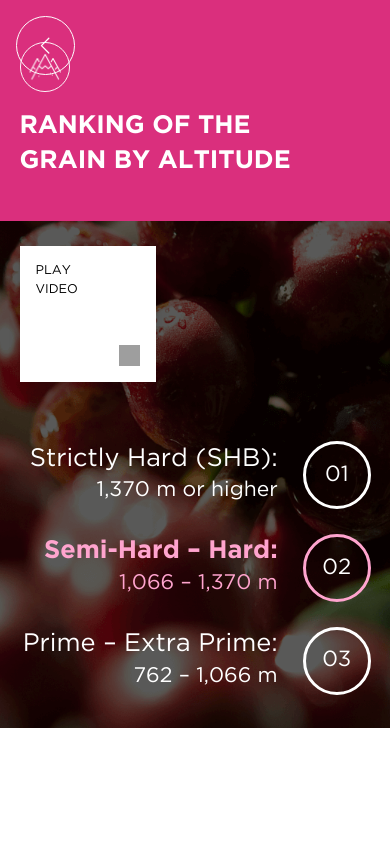
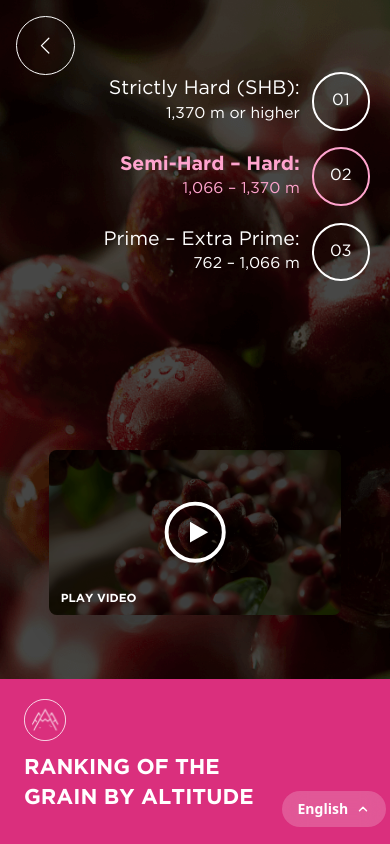
Before and after one commit to Alan4745/front-green-book, a React (Vite) app: page /c1/section4 in a window 390 px wide. Built offline with nearby package versions, Linux system fonts and the light colour scheme; grey boxes are pictures that could not be loaded.

Commit message:
Adjust C1 mobile layout and video posters

```diff
--- a/src/components/C1/Section4C1.jsx
+++ b/src/components/C1/Section4C1.jsx
@@ -1,5 +1,5 @@
 import { useTranslation } from "react-i18next";
-import { useState, useEffect } from "react";
+import { useState, useEffect, useRef } from "react";
 
 import BackButton from "../Global/BackButton";
 import LanguageSelector from "../Global/LanguageSelector";
@@ -10,58 +10,116 @@ import FS4 from "../../assets/C1/FS4.png";
 import IconoMontaña from "../../assets/C1/IconoMontaña.svg";
 import Vid1 from "../../assets/C1/Vid1.mp4";
 
+const PlayIcon = ({ className = "w-full h-full text-gray-700" }) => (
+    <svg viewBox="0 0 24 24" fill="currentColor" className={className}>
+        <circle cx="12" cy="12" r="11" stroke="currentColor" strokeWidth="1.5" fill="none" />
+        <polygon points="10,8 17,12 10,16" />
+    </svg>
+);
+
 const Section4C1 = () => {
     const { t } = useTranslation();
     const [isVideoOpen, setIsVideoOpen] = useState(false);
+    const [videoPoster, setVideoPoster] = useState(FS4);
+    const videoRef = useRef(null);
 
     const keys = {
-        alts: {
-            icon: "c1.section4.iconAlt",
-            play: "c1.section4.playBox.playAlt"
-        },
+        alts: { icon: "c1.section4.iconAlt", play: "c1.section4.playBox.playAlt" },
         titles: {
             pinkTop: "c1.section4.pink.title.top",
             pinkBottom: "c1.section4.pink.title.bottom",
             playTop: "c1.section4.playBox.title.top",
             playBottom: "c1.section4.playBox.title.bottom"
         },
-        aria: {
-            modal: "c1.section4.playBox.modalAria"
-        },
-        buttons: {
-            closeFallback: "Cerrar"
-        }
+        aria: { modal: "c1.section4.playBox.modalAria" },
+        buttons: { closeFallback: "Cerrar" }
     };
+
+    // Genera miniatura del video para usar como poster
+    useEffect(() => {
+        let cancelled = false;
+
+        const video = document.createElement('video');
+        video.muted = true;
+        video.playsInline = true;
+        video.preload = 'auto';
+        video.src = Vid1;
+
+        const drawFrame = () => {
+            if (cancelled) return;
+            const w = video.videoWidth || 1280;
+            const h = video.videoHeight || 720;
+            const canvas = document.createElement('canvas');
+            canvas.width = w;
+            canvas.height = h;
+            const ctx = canvas.getContext('2d');
+            if (!ctx) { cleanup(); return; }
+            ctx.drawImage(video, 0, 0, w, h);
+            try {
+                const url = canvas.toDataURL('image/jpeg', 0.9);
+                if (!cancelled) setVideoPoster(url);
+            } catch { /* noop */ }
+            cleanup();
+        };
+
+        const onLoadedData = () => {
+            try {
+                const seekTo = Math.min(9, video.duration || 9);
+                video.addEventListener('seeked', drawFrame, { once: true });
+                video.currentTime = seekTo;
+            } catch { drawFrame(); }
+        };
+
+        const onError = () => cleanup();
+
+        const cleanup = () => {
+            video.removeEventListener('loadeddata', onLoadedData);
+            video.removeEventListener('error', onError);
+            video.src = '';
+        };
+
+        video.addEventListener('loadeddata', onLoadedData);
+        video.addEventListener('error', onError);
+        try { video.load(); } catch { /* noop */ }
+
+        return () => { cancelled = true; cleanup(); };
+    }, []);
+
+    // Esc para cerrar modal
+    useEffect(() => {
+        if (!isVideoOpen) return;
+        const onKeyDown = (e) => { if (e.key === "Escape") closeVideo(); };
+        window.addEventListener("keydown", onKeyDown);
+        return () => window.removeEventListener("keydown", onKeyDown);
+    }, [isVideoOpen]);
 
     const openVideo = () => setIsVideoOpen(true);
     const closeVideo = () => setIsVideoOpen(false);
 
-    useEffect(() => {
-        if (!isVideoOpen) return;
-        const onKeyDown = (e) => {
-            if (e.key === "Escape") closeVideo();
-        };
-        window.addEventListener("keydown", onKeyDown);
-        return () => window.removeEventListener("keydown", onKeyDown);
-    }, [isVideoOpen]);
-
     return (
         <div
-            className="relative min-h-screen w-screen overflow-hidden bg-no-repeat bg-center bg-cover z-10 max-lg:min-h-0 max-lg:flex max-lg:flex-col"
+            className="relative min-h-screen w-screen overflow-hidden bg-no-repeat bg-center bg-cover z-10"
             style={{ backgroundImage: `url(${FS4})` }}
         >
-            {/* CUADRO ROSADO EN LA ESQUINA INFERIOR IZQUIERDA */}
-            <div className="absolute bottom-0 left-0 bg-[#DA2F7D] w-[45vw] h-[60vh] px-10 flex flex-col justify-between py-10 max-lg:relative max-lg:w-full max-lg:h-auto max-lg:px-[5vw] max-lg:py-[4vh]">
-                <div className="pt-2">
-                    <img
-                        src={IconoMontaña}
-                        alt={t(keys.alts.icon)}
-                        className="w-[8vh] h-[8vh] max-lg:w-[6vh] max-lg:h-[6vh]"
-                    />
+            {/* Overlay sutil */}
+            <div className="absolute inset-0 bg-black/20" />
+
+            {/* BOTÓN DE REGRESO */}
+            <div className="absolute top-10 left-10 z-20 max-lg:top-4 max-lg:left-4">
+                <BackButton onClick={() => window.history.back()} />
+            </div>
+
+            {/* ── DESKTOP ── */}
+
+            {/* CUADRO ROSADO - Desktop */}
+            <div className="hidden lg:flex absolute bottom-0 left-0 bg-[#DA2F7D] flex-col justify-between
+                            w-[45vw] h-[60vh] px-10 py-10">
+                <div>
+                    <img src={IconoMontaña} alt={t(keys.alts.icon)} className="w-[8vh] h-[8vh]" />
                 </div>
-                <div className="pb-2 max-lg:pt-[2vh]">
+                <div>
                     <h3
-                        className="text-white text-[5vh] uppercase leading-snug max-lg:text-[3vh]"
+                        className="text-white text-[5vh] uppercase leading-snug"
                         style={{ fontFamily: "GothamBold" }}
                     >
                         {t(keys.titles.pinkTop)}<br />{t(keys.titles.pinkBottom)}
@@ -69,9 +127,10 @@ const Section4C1 = () => {
                 </div>
             </div>
 
-            {/* CUADRO BLANCO DE "REPRODUCE EL VIDEO" */}
+            {/* CUADRO "PLAY VIDEO" - Desktop (preview rectangular) */}
             <div
-                className="absolute top-[40vh] left-[39vw] bg-white w-[12vw] h-[12vw] flex shadow-lg cursor-pointer hover:scale-105 transition-transform duration-300 max-lg:relative max-lg:top-auto max-lg:left-auto max-lg:mx-[5vw] max-lg:my-[3vh] max-lg:w-[25vw] max-lg:h-[25vw] max-sm:w-[35vw] max-sm:h-[35vw]"
+                className="hidden lg:flex absolute cursor-pointer hover:scale-[1.03] transition-transform duration-300
+                            top-[30vh] left-[36vw] w-[30vw] aspect-video rounded-lg overflow-hidden shadow-2xl"
                 onClick={openVideo}
                 role="button"
                 tabIndex={0}
@@ -79,66 +138,113 @@ const Section4C1 = () => {
                 aria-label={t(keys.alts.play)}
                 title={t(keys.alts.play)}
             >
-                <div className="relative w-full h-full p-4">
-                    <p
-                        className="text-black text-[2vh] text-left uppercase max-lg:text-[1.5vh]"
-                        style={{ fontFamily: "GothamNormal" }}
-                    >
-                        {t(keys.titles.playTop)}<br />{t(keys.titles.playBottom)}
+                <img src={videoPoster} alt={t(keys.alts.play)} className="absolute inset-0 w-full h-full object-cover" />
+                <div className="absolute inset-0 bg-black/30" />
+                <div className="absolute inset-0 flex items-center justify-center">
+                    <div className="w-[5vw] h-[5vw]">
+                        <PlayIcon className="w-full h-full text-white drop-shadow-lg" />
+                    </div>
+                </div>
+                <div className="absolute bottom-3 left-4">
+                    <p className="text-white uppercase leading-tight text-[1.8vh] drop-shadow" style={{ fontFamily: "GothamBold" }}>
+                        {t(keys.titles.playTop)} {t(keys.titles.playBottom)}
                     </p>
-                    <img
-                        src="https://cdn-icons-png.flaticon.com/512/0/375.png"
-                        alt={t(keys.alts.play)}
-                        className="absolute bottom-4 right-4 w-[3.5vh] h-[3.5vh] max-lg:w-[2.5vh] max-lg:h-[2.5vh]"
-                    />
                 </div>
             </div>
 
-            {/* BOTÓN DE REGRESO */}
-            <div className="absolute top-10 left-10 z-20 max-lg:top-4 max-lg:left-4">
-                <BackButton onClick={() => window.history.back()} />
+            {/* SECCIÓN DE ALTITUD - Desktop */}
+            <div className="hidden lg:block">
+                <AltitudSteps />
             </div>
 
-            {/* SECCIÓN DE ALTITUD */}
-            <AltitudSteps />
+            {/* ── MOBILE ── */}
+            <div className="lg:hidden absolute inset-0 flex flex-col">
+                {/* Zona superior: imagen de fondo visible + altitud + play */}
+                <div className="relative flex-1 flex flex-col justify-between py-16 px-5">
+                    {/* Altitud steps en móvil */}
+                    <div className="self-end mt-2">
+                        <div className="flex flex-col gap-3">
+                            <AltitudSteps mobile />
+                        </div>
+                    </div>
 
-            {/* Botón cambio de idioma */}
-            <div className="absolute bottom-10 right-10 z-20">
-                <LanguageSelector />
+                    {/* Preview de video — tarjeta grande rectangular */}
+                    <div
+                        className="self-center w-[75vw] aspect-video rounded-lg overflow-hidden shadow-2xl cursor-pointer
+                                    hover:scale-[1.02] transition-transform duration-300 relative"
+                        onClick={openVideo}
+                        role="button"
+                        tabIndex={0}
+                        onKeyDown={(e) => (e.key === "Enter" || e.key === " ") && openVideo()}
+                        aria-label={t(keys.alts.play)}
+                        title={t(keys.alts.play)}
+                    >
+                        {/* Thumbnail del video */}
+                        <img
+                            src={videoPoster}
+                            alt={t(keys.alts.play)}
+                            className="absolute inset-0 w-full h-full object-cover"
+                        />
+                        {/* Overlay oscuro */}
+                        <div className="absolute inset-0 bg-black/30" />
+                        {/* Icono play centrado */}
+                        <div className="absolute inset-0 flex items-center justify-center">
+                            <div className="w-[14vw] h-[14vw] max-sm:w-[16vw] max-sm:h-[16vw]">
+                                <PlayIcon className="w-full h-full text-white drop-shadow-lg" />
+                            </div>
+                        </div>
+                        {/* Texto play */}
+                        <div className="absolute bottom-2 left-3">
+                            <p className="text-white uppercase leading-tight text-[2.5vw] max-sm:text-[3vw] drop-shadow" style={{ fontFamily: "GothamBold" }}>
+                                {t(keys.titles.playTop)} {t(keys.titles.playBottom)}
+                            </p>
+                        </div>
+                    </div>
+                </div>
+
+                {/* Zona inferior: cuadro rosado */}
+                <div className="relative bg-[#DA2F7D] px-6 py-5 pb-8">
+                    <div className="mb-3">
+                        <img src={IconoMontaña} alt={t(keys.alts.icon)} className="w-[5vh] h-[5vh]" />
+                    </div>
+                    <h3
+                        className="text-white text-[4.5vw] max-sm:text-[5.5vw] uppercase leading-snug"
+                        style={{ fontFamily: "GothamBold" }}
+                    >
+                        {t(keys.titles.pinkTop)}<br />{t(keys.titles.pinkBottom)}
+                    </h3>
+                </div>
             </div>
 
-            {/* LIGHTBOX / MODAL DE VIDEO */}
+            {/* SELECTOR DE IDIOMA */}
+            <div className="absolute bottom-6 right-6 z-20">
+                <LanguageSelector alignment="right" />
+            </div>
+
+            {/* MODAL DE VIDEO */}
             {isVideoOpen && (
                 <div
-                    className="fixed inset-0 bg-black/80 flex items-center justify-center z-50"
+                    className="fixed inset-0 bg-black/85 flex items-center justify-center"
                     role="dialog"
                     aria-modal="true"
                     aria-label={t(keys.aria.modal, "Reproduciendo video")}
                     onClick={closeVideo}
+                    style={{ zIndex: 2147483647 }}
                 >
-                    <div
-                        className="relative"
-                        onClick={(e) => e.stopPropagation()}
-                    >
-                        {/* Botón de cerrar ENCIMA del video */}
-                        <div className="absolute top-[-3.5vh] right-[5vh] z-20 pointer-events-auto">
-                            <CloseButton
-                                onClick={closeVideo}
-                                aria-label={t(keys.buttons.closeFallback)}
-                                title={t(keys.buttons.closeFallback)}
-                            />
+                    <div className="relative" onClick={(e) => e.stopPropagation()}>
+                        <div className="absolute top-[-3.5vh] right-0 z-20">
+                            <CloseButton onClick={closeVideo} aria-label={t(keys.buttons.closeFallback)} title={t(keys.buttons.closeFallback)} />
                         </div>
-
-                        {/* Video grande (debajo del botón) */}
                         <video
-                            className="relative z-10 w-[160vh] max-w-[90vw] max-h-[80vh] rounded-md shadow-2xl object-contain"
+                            ref={videoRef}
+                            className="relative z-10 w-[90vw] max-w-[160vh] max-h-[80vh] rounded-md shadow-2xl object-contain"
                             src={Vid1}
+                            poster={videoPoster}
                             controls
                             controlsList="nodownload noplaybackrate"
                             disablePictureInPicture
-                            autoPlay
                             playsInline
-                            preload="metadata"
+                            preload="auto"
                         />
                     </div>
                 </div>
--- a/src/components/C1/ui/AltitudSteps.jsx
+++ b/src/components/C1/ui/AltitudSteps.jsx
@@ -1,7 +1,7 @@
 import { useEffect, useMemo, useState } from "react";
 import { useTranslation } from "react-i18next";
 
-const AltitudSteps = () => {
+const AltitudSteps = ({ mobile = false }) => {
     const { t, i18n } = useTranslation();
 
     // Pasos desde i18n; si falta el bloque en JSON, usamos tu fallback original
@@ -24,38 +24,57 @@ const AltitudSteps = () => {
         return () => clearInterval(id);
     }, [steps.length]);
 
+    const wrapperClass = mobile
+        ? "flex flex-col gap-[2vh]"
+        : "absolute top-[50vh] right-[8vw] flex flex-col gap-[4vh]";
+
+    const gridClass = mobile
+        ? "grid grid-cols-[auto_12vw] gap-[3vw] items-center justify-end max-sm:grid-cols-[auto_15vw]"
+        : "grid grid-cols-[auto_5vw] gap-[2vw] items-center justify-end";
+
+    const titleClass = mobile
+        ? "text-[3.8vw] leading-tight max-sm:text-[5vw]"
+        : "text-[1.6vw] leading-tight";
+
+    const subtitleClass = mobile
+        ? "text-[3vw] max-sm:text-[4vw]"
+        : "text-[1.3vw]";
+
+    const circleClass = mobile
+        ? "w-[12vw] h-[12vw] max-sm:w-[15vw] max-sm:h-[15vw]"
+        : "w-[5vw] h-[5vw]";
+
+    const numClass = mobile
+        ? "text-[3vw] max-sm:text-[4.2vw]"
+        : "text-[1.3vw]";
+
     return (
-        <div className="absolute top-[50vh] right-[8vw] flex flex-col gap-[4vh] max-lg:relative max-lg:top-auto max-lg:right-auto max-lg:px-[5vw] max-lg:py-[4vh] max-lg:gap-[3vh]">
+        <div className={wrapperClass}>
             {steps.map((step, i) => {
                 const active = i === currentIndex;
 
                 return (
-                    <div
-                        key={i}
-                        className="grid grid-cols-[auto_8vh] gap-[3vh] items-center justify-end"
-                    >
-                        {/* Texto alineado al lado izquierdo del número */}
+                    <div key={i} className={gridClass}>
                         <div className="text-right">
                             <p
-                                className={`text-[3vh] leading-tight ${active ? "text-[#FFA4CE]" : "text-white"}`}
+                                className={`${titleClass} ${active ? "text-[#FFA4CE]" : "text-white"}`}
                                 style={{ fontFamily: active ? "GothamBold" : "GothamNormal" }}
                             >
                                 {step.title}
                             </p>
                             <p
-                                className={`text-[2.5vh] ${active ? "text-[#FFA4CE]" : "text-white"}`}
+                                className={`${subtitleClass} ${active ? "text-[#FFA4CE]" : "text-white"}`}
                                 style={{ fontFamily: "GothamNormal" }}
                             >
                                 {step.subtitle}
                             </p>
                         </div>
 
-                        {/* Número con borde circular */}
                         <div
-                            className={`w-[8vh] h-[8vh] rounded-full border-[0.4vh] flex items-center justify-center transition-all duration-300 ${active ? "border-[#FFA4CE]" : "border-white"}`}
+                            className={`${circleClass} rounded-full border-2 flex items-center justify-center transition-all duration-300 ${active ? "border-[#FFA4CE]" : "border-white"}`}
                         >
                             <span
-                                className="text-white text-[2.6vh]"
+                                className={`text-white ${numClass}`}
                                 style={{ fontFamily: "GothamNormal" }}
                             >
                                 0{i + 1}
```
Also changed, not shown: src/components/C1/Section1C1.jsx (+5 -5 lines).
